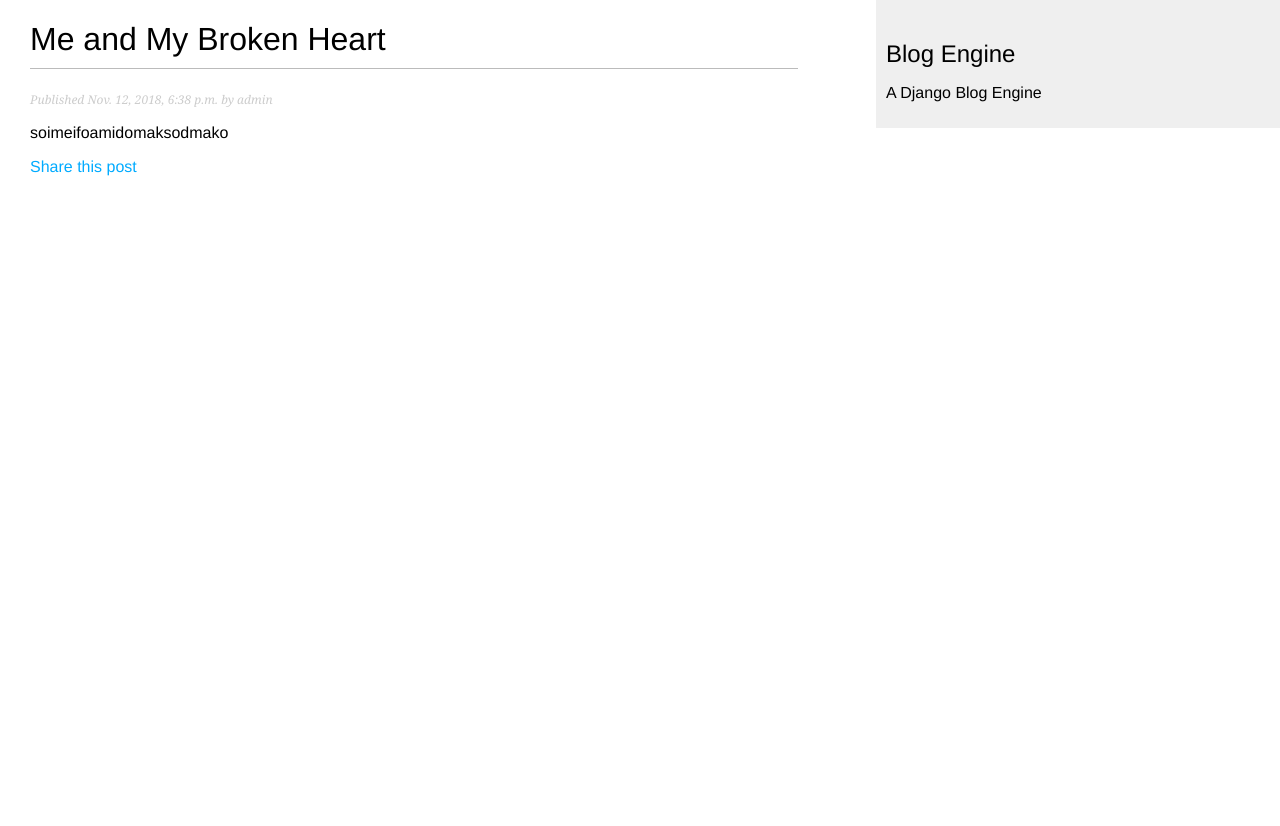
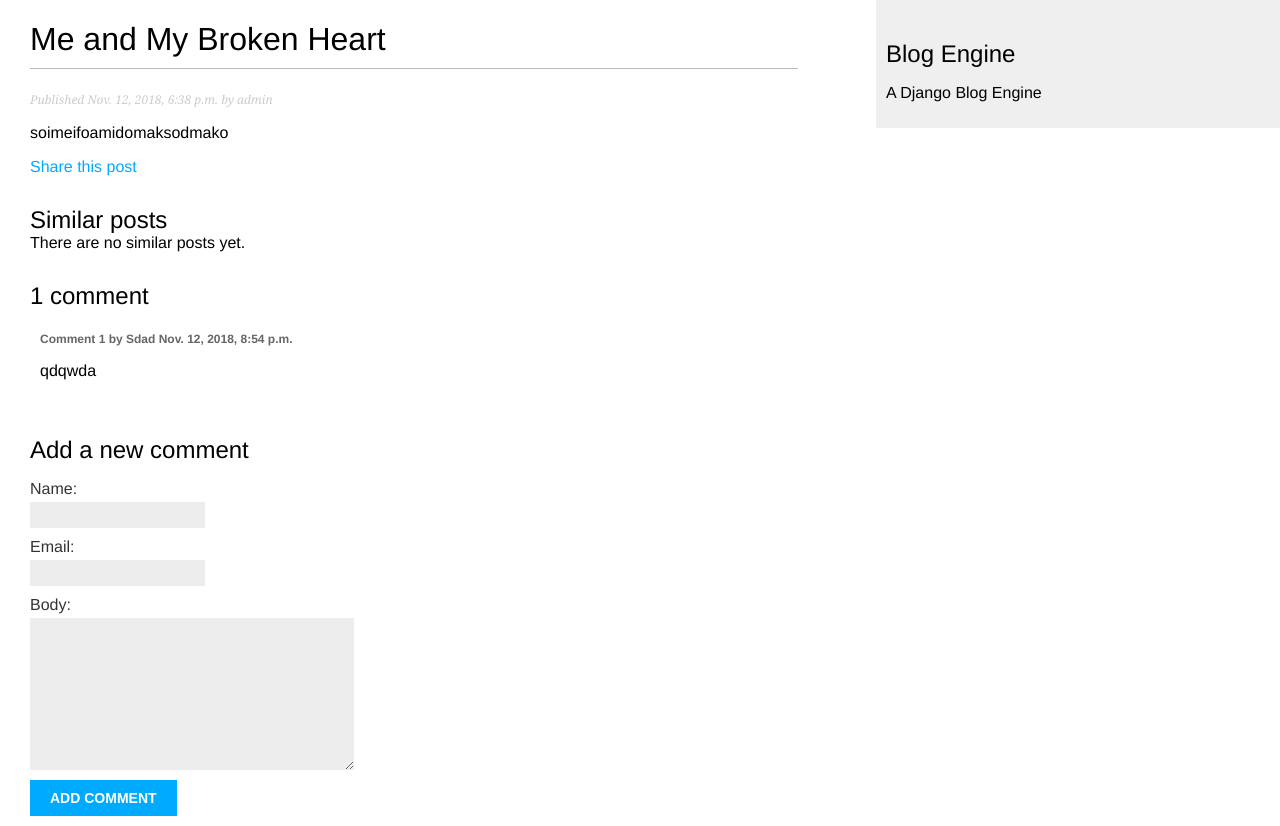
Before and after one commit to rshrc/djreact, a Django app: a page that uses blogengine/blog/templates/blog/post/detail.html in a window 1280 px wide. Before the commit the page ends 176 px from the top, so only its background shows below. Run offline with Django 3.2, Linux system fonts and the light colour scheme; data comes from the database, SQL or seed files in the repository; both versions use the stored data as it was after the commit.

Commit message:
Added Comment Feature

```diff
--- a/blogengine/blog/forms.py
+++ b/blogengine/blog/forms.py
@@ -1,7 +1,16 @@
 from django import forms
+
+from .models import Comment
+
 
 class EmailPostForm(forms.Form):
     name = forms.CharField(max_length=25)
     email = forms.EmailField()
     to = forms.EmailField()
     comments = forms.CharField(required=False, widget=forms.Textarea)
+
+
+class CommentForm(forms.ModelForm):
+    class Meta:
+        model = Comment
+        fields = ('name', 'email', 'body')
--- a/blogengine/blog/models.py
+++ b/blogengine/blog/models.py
@@ -1,21 +1,19 @@
+from django.contrib.auth.models import User
 from django.db import models
-
+from django.urls import reverse
 # Create your models here.
 from django.utils import timezone
-from django.contrib.auth.models import User
-from django.urls import reverse
 
 
 class PublishedManager(models.Manager):
 
     def get_queryset(self):
         return super(PublishedManager,
-                     self).get_queryset()\
+                     self).get_queryset() \
             .filter(status='published')
 
 
 class Post(models.Model):
-
     STATUS_CHOICES = (
         ('draft', 'Draft'),
         ('published', 'Published'),
@@ -49,3 +47,19 @@ class Post(models.Model):
                              self.publish.month,
                              self.publish.day,
                              self.slug])
+
+
+class Comment(models.Model):
+    post = models.ForeignKey(Post, on_delete=models.CASCADE, related_name='comments')
+    name = models.CharField(max_length=80)
+    email = models.EmailField()
+    body = models.TextField()
+    created = models.DateTimeField(auto_now_add=True)
+    updated = models.DateTimeField(auto_now=True)
+    active = models.BooleanField(default=True)
+
+    class Meta:
+        ordering = ('created',)
+
+    def __str__(self):
+        return 'Comment by {} on {}'.format(self.name, self.post)
--- a/blogengine/blog/templates/blog/post/detail.html
+++ b/blogengine/blog/templates/blog/post/detail.html
@@ -1,9 +1,10 @@
 {% extends "blog/base.html" %}
-{% block title %}
-    {{ post.title }}
-{% endblock %}
+
+{% block title %}{{ post.title }}{% endblock %}
+
 {% block content %}
   <h1>{{ post.title }}</h1>
+
   <p class="date">
     Published {{ post.publish }} by {{ post.author }}
   </p>
@@ -13,4 +14,41 @@
       Share this post
     </a>
   </p>
+
+  <h2>Similar posts</h2>
+  {% for post in similar_posts %}
+    <p>
+      <a href="{{ post.get_absolute_url }}">{{ post.title }}</a>
+    </p>
+  {% empty %}
+    There are no similar posts yet.
+  {% endfor %}
+
+  {% with comments.count as total_comments %}
+    <h2>
+      {{ total_comments }} comment{{ total_comments|pluralize }}
+    </h2>
+  {% endwith %}
+  {% for comment in comments %}
+    <div class="comment">
+      <p class="info">
+        Comment {{ forloop.counter }} by {{ comment.name }}
+        {{ comment.created }}
+      </p>
+      {{ comment.body|linebreaks }}
+    </div>
+  {% empty %}
+    <p>There are no comments yet.</p>
+  {% endfor %}
+
+  {% if new_comment %}
+    <h2>Your comment has been added.</h2>
+  {% else %}
+    <h2>Add a new comment</h2>
+    <form action="." method="post">
+      {{ comment_form.as_p }}
+      {% csrf_token %}
+      <p><input type="submit" value="Add comment"></p>
+    </form>
+  {% endif %}
 {% endblock %}
--- a/blogengine/blog/views.py
+++ b/blogengine/blog/views.py
@@ -1,10 +1,10 @@
+from django.core.mail import send_mail
 from django.core.paginator import PageNotAnInteger, Paginator, EmptyPage
 from django.shortcuts import render, get_object_or_404
 from django.views.generic import ListView
 
-from .forms import EmailPostForm
+from .forms import EmailPostForm, CommentForm
 from .models import Post
-from django.core.mail import send_mail
 
 
 # Create your views here.
@@ -37,8 +37,31 @@ def post_detail(request, year, month, day, post):
                              publish__year=year,
                              publish__month=month,
                              publish__day=day)
+
+    # List of active comments for this post
+    comments = post.comments.filter(active=True)
+
+    new_comment = None
+
+    if request.method == 'POST':
+        # A comment was posted
+        comment_form = CommentForm(data=request.POST)
+        if comment_form.is_valid():
+            # Create Comment object but don't save to database yet
+            new_comment = comment_form.save(commit=False)
+            # Assign the current post to the comment
+            new_comment.post = post
+            # Save the comment to the database
+            new_comment.save()
+    else:
+        comment_form = CommentForm()
+
     return render(request,
-                  'blog/post/detail.html', {'post': post})
+                  'blog/post/detail.html',
+                  {'post': post,
+                   'comments': comments,
+                   'new_comment': new_comment,
+                   'comment_form': comment_form})
 
 
 def post_share(request, post_id):
```
Also changed, not shown: blogengine/blog/admin.py (+11 -1 lines), blogengine/blog/migrations/0002_comment.py (added), blogengine/db.sqlite3. Lines whose indentation alone changed are shown as unchanged.
